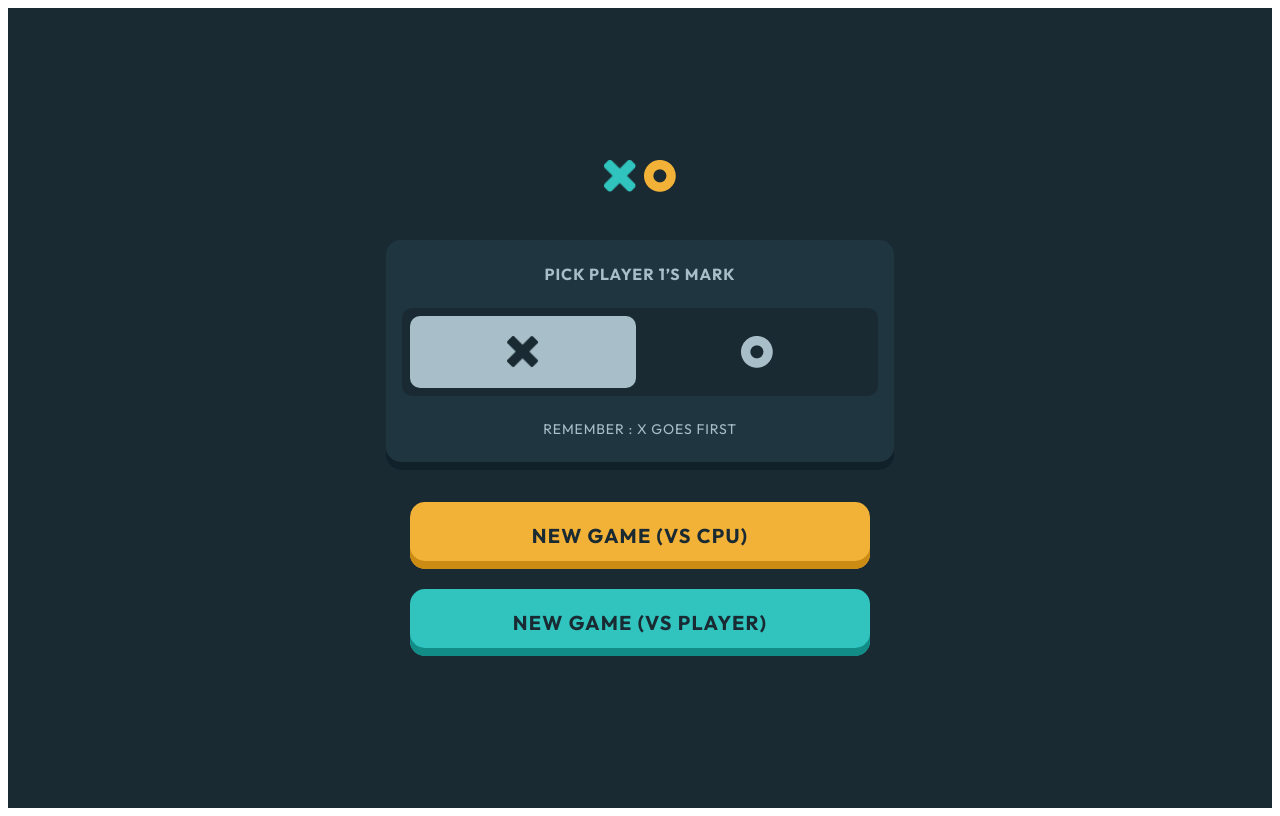
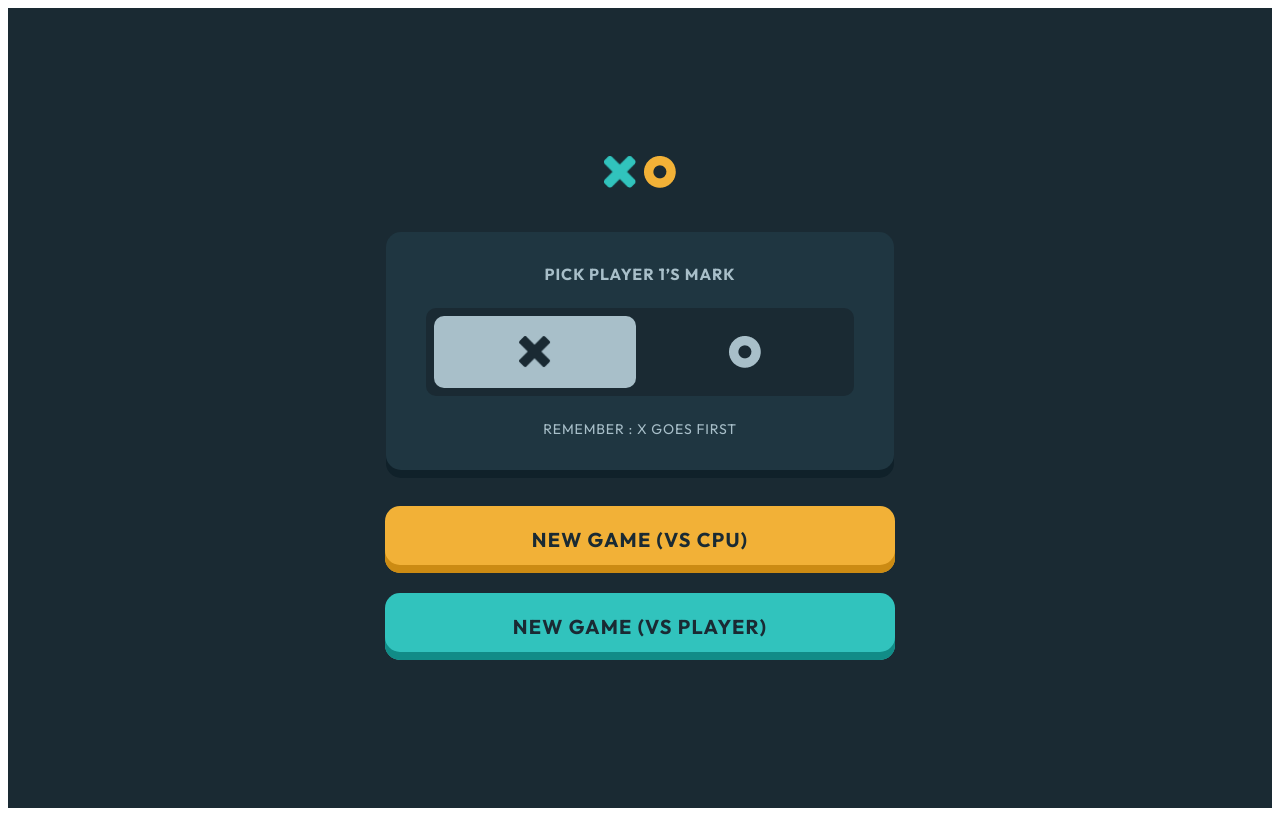
Before and after one commit to xxoyya/FE-Mentoring, a React (Vite) app in the folder TicTacToe/: page / in a window 1280 px wide. Built offline with nearby package versions, Linux system fonts and the light colour scheme.

Commit message:
[UI] 시작화면 버튼 정렬

```diff
--- a/TicTacToe/src/components/StartScreen.jsx
+++ b/TicTacToe/src/components/StartScreen.jsx
@@ -7,10 +7,17 @@ import ODark from "../assets/O_dark.png";
 import XLight from "../assets/X_light.png";
 import OLight from "../assets/O_light.png";
 
-export default function StartScreen({ playerMark, onChangeMark, onStartGame }) {
-    const [hoverBtn, setHoverBtn] = useState(null); // "cpu" | "pvp" | null
+const CARD_WIDTH = 460;
+const INNER_WIDTH = 412; // 선택 바 & 버튼 공통 너비
 
-    const headerTextStyle = {
+export default function StartScreen({
+                                        playerMark,
+                                        onChangeMark,
+                                        onStartGame,
+                                    }) {
+    const [hoverButton, setHoverButton] = useState(null); // "cpu" | "pvp" | null
+
+    const titleTextStyle = {
         fontFamily: "Outfit, system-ui, sans-serif",
         fontWeight: 700,
         textTransform: "uppercase",
@@ -18,76 +25,97 @@ export default function StartScreen({ playerMark, onChangeMark, onStartGame }) {
         color: "#A8BFC9",
     };
 
-    const smallTextStyle = {
-        fontFamily: "Outfit, system-ui, sans-serif",
-        fontWeight: 400,
-        fontSize: 14,
-        letterSpacing: "0.88px",
-        color: "#A8BFC9",
-    };
-
-    const buttonTextStyle = {
+    const buttonBase = {
+        width: "100%",
+        height: 67,
+        borderRadius: 15,
+        border: "none",
+        cursor: "pointer",
         fontFamily: "Outfit, system-ui, sans-serif",
         fontWeight: 700,
         fontSize: 20,
+        letterSpacing: "1.25px",
         textTransform: "uppercase",
-        letterSpacing: "1.25px",
-        color: "#1A2A33",
     };
 
-    const outerWidth = 460;
-    const buttonHeight = 67;
+    const getCpuButtonStyle = () => {
+        const isHover = hoverButton === "cpu";
+        return {
+            ...buttonBase,
+            background: isHover ? "#FFC860" : "#F2B137",
+            boxShadow: "0px -8px 0px #CC8B13 inset",
+            color: "#1A2A33",
+        };
+    };
 
-    const isXSelected = playerMark === "X";
+    const getPvpButtonStyle = () => {
+        const isHover = hoverButton === "pvp";
+        return {
+            ...buttonBase,
+            background: isHover ? "#65E9E4" : "#31C3BD",
+            boxShadow: "0px -8px 0px #118C87 inset",
+            color: "#1A2A33",
+        };
+    };
 
     return (
         <div
             style={{
-                width: outerWidth,
                 display: "flex",
                 flexDirection: "column",
                 alignItems: "center",
                 gap: 32,
             }}
         >
-            {/* 로고 */}
+            {/* XO 로고 */}
             <div
                 style={{
                     display: "flex",
                     alignItems: "center",
                     gap: 8,
-                    marginBottom: 16,
+                    marginBottom: 12,
                 }}
             >
-                <img src={XColor} alt="X logo" style={{ width: 32, height: 32 }} />
-                <img src={OColor} alt="O logo" style={{ width: 32, height: 32 }} />
+                <img
+                    src={XColor}
+                    alt="X logo"
+                    style={{ width: 32, height: 32 }}
+                />
+                <img
+                    src={OColor}
+                    alt="O logo"
+                    style={{ width: 32, height: 32 }}
+                />
             </div>
 
-            {/* 마크 선택 카드 */}
+            {/* 큰 카드: PICK PLAYER 1'S MARK */}
             <div
                 style={{
-                    width: "100%",
+                    width: CARD_WIDTH,
                     background: "#1F3641",
-                    boxShadow: "0px -8px 0px #10212A inset",
                     borderRadius: 15,
-                    padding: "24px 24px 32px",
+                    boxShadow: "0px 8px 0px #10212A",
+                    padding: "32px 24px 32px 24px",
                     display: "flex",
                     flexDirection: "column",
                     alignItems: "center",
                     gap: 24,
                 }}
             >
-                <div style={headerTextStyle}>PICK PLAYER 1’S MARK</div>
+                {/* 타이틀 */}
+                <div style={{ ...titleTextStyle, fontSize: 16 }}>
+                    PICK PLAYER 1’S MARK
+                </div>
 
                 {/* X / O 선택 바 */}
                 <div
                     style={{
-                        width: "100%",
+                        width: INNER_WIDTH,
                         height: 72,
                         background: "#1A2A33",
                         borderRadius: 10,
+                        padding: 8,
                         display: "flex",
-                        padding: 8,
                         gap: 8,
                     }}
                 >
@@ -96,19 +124,19 @@ export default function StartScreen({ playerMark, onChangeMark, onStartGame }) {
                         onClick={() => onChangeMark("X")}
                         style={{
                             flex: 1,
+                            border: "none",
                             borderRadius: 10,
-                            border: "none",
                             cursor: "pointer",
-                            background: isXSelected ? "#A8BFC9" : "transparent",
+                            background:
+                                playerMark === "X" ? "#A8BFC9" : "transparent",
                             display: "flex",
                             alignItems: "center",
                             justifyContent: "center",
-                            padding: 0,
                         }}
                     >
                         <img
-                            src={isXSelected ? XDark : XLight}
-                            alt="X mark"
+                            src={playerMark === "X" ? XDark : XLight}
+                            alt="X"
                             style={{ width: 32, height: 32 }}
                         />
                     </button>
@@ -118,84 +146,67 @@ export default function StartScreen({ playerMark, onChangeMark, onStartGame }) {
                         onClick={() => onChangeMark("O")}
                         style={{
                             flex: 1,
+                            border: "none",
                             borderRadius: 10,
-                            border: "none",
                             cursor: "pointer",
-                            background: !isXSelected ? "#A8BFC9" : "transparent",
+                            background:
+                                playerMark === "O" ? "#A8BFC9" : "transparent",
                             display: "flex",
                             alignItems: "center",
                             justifyContent: "center",
-                            padding: 0,
                         }}
                     >
                         <img
-                            src={!isXSelected ? ODark : OLight}
-                            alt="O mark"
+                            src={playerMark === "O" ? ODark : OLight}
+                            alt="O"
                             style={{ width: 32, height: 32 }}
                         />
                     </button>
                 </div>
 
-                <div style={smallTextStyle}>REMEMBER : X GOES FIRST</div>
+                {/* REMEMBER : X GOES FIRST */}
+                <div
+                    style={{
+                        fontFamily: "Outfit, system-ui, sans-serif",
+                        fontWeight: 400,
+                        fontSize: 14,
+                        letterSpacing: "0.88px",
+                        color: "#A8BFC9",
+                        textTransform: "uppercase",
+                    }}
+                >
+                    REMEMBER : X GOES FIRST
+                </div>
             </div>
 
-            {/* 버튼 영역 */}
+            {/* 🔽 카드 밖, 선택바와 같은 너비(INNER_WIDTH)를 가진 버튼 그룹 */}
             <div
                 style={{
-                    width: "100%",
+                    width: CARD_WIDTH + 50,
                     display: "flex",
                     flexDirection: "column",
                     gap: 20,
+                    marginTop: 4,
                 }}
             >
                 {/* NEW GAME (VS CPU) */}
                 <button
+                    style={getCpuButtonStyle()}
+                    onMouseEnter={() => setHoverButton("cpu")}
+                    onMouseLeave={() => setHoverButton(null)}
                     onClick={() => onStartGame("cpu")}
-                    onMouseEnter={() => setHoverBtn("cpu")}
-                    onMouseLeave={() => setHoverBtn(null)}
-                    style={{
-                        width: "100%",
-                        height: buttonHeight,
-                        borderRadius: 15,
-                        border: "none",
-                        cursor: "pointer",
-                        background:
-                            hoverBtn === "cpu" ? "#FFC860" : "#F2B137",
-                        boxShadow:
-                            hoverBtn === "cpu"
-                                ? "0px -8px 0px #CC8B13 inset"
-                                : "0px -8px 0px #CC8B13 inset",
-                        display: "flex",
-                        alignItems: "center",
-                        justifyContent: "center",
-                    }}
                 >
-                    <span style={buttonTextStyle}>NEW GAME (VS CPU)</span>
+                    NEW GAME (VS CPU)
                 </button>
 
                 {/* NEW GAME (VS PLAYER) */}
                 <button
+                    style={getPvpButtonStyle()}
+                    onMouseEnter={() => setHoverButton("pvp")}
+                    onMouseLeave={() => setHoverButton(null)}
                     onClick={() => onStartGame("pvp")}
-                    onMouseEnter={() => setHoverBtn("pvp")}
-                    onMouseLeave={() => setHoverBtn(null)}
-                    style={{
-                        width: "100%",
-                        height: buttonHeight,
-                        borderRadius: 15,
-                        border: "none",
-                        cursor: "pointer",
-                        background:
-                            hoverBtn === "pvp" ? "#65E9E4" : "#31C3BD",
-                        boxShadow:
-                            hoverBtn === "pvp"
-                                ? "0px -8px 0px #118C87 inset"
-                                : "0px -8px 0px #118C87 inset",
-                        display: "flex",
-                        alignItems: "center",
-                        justifyContent: "center",
-                    }}
                 >
-                    <span style={buttonTextStyle}>NEW GAME (VS PLAYER)</span>
+                    NEW GAME (VS PLAYER)
                 </button>
             </div>
         </div>
```
